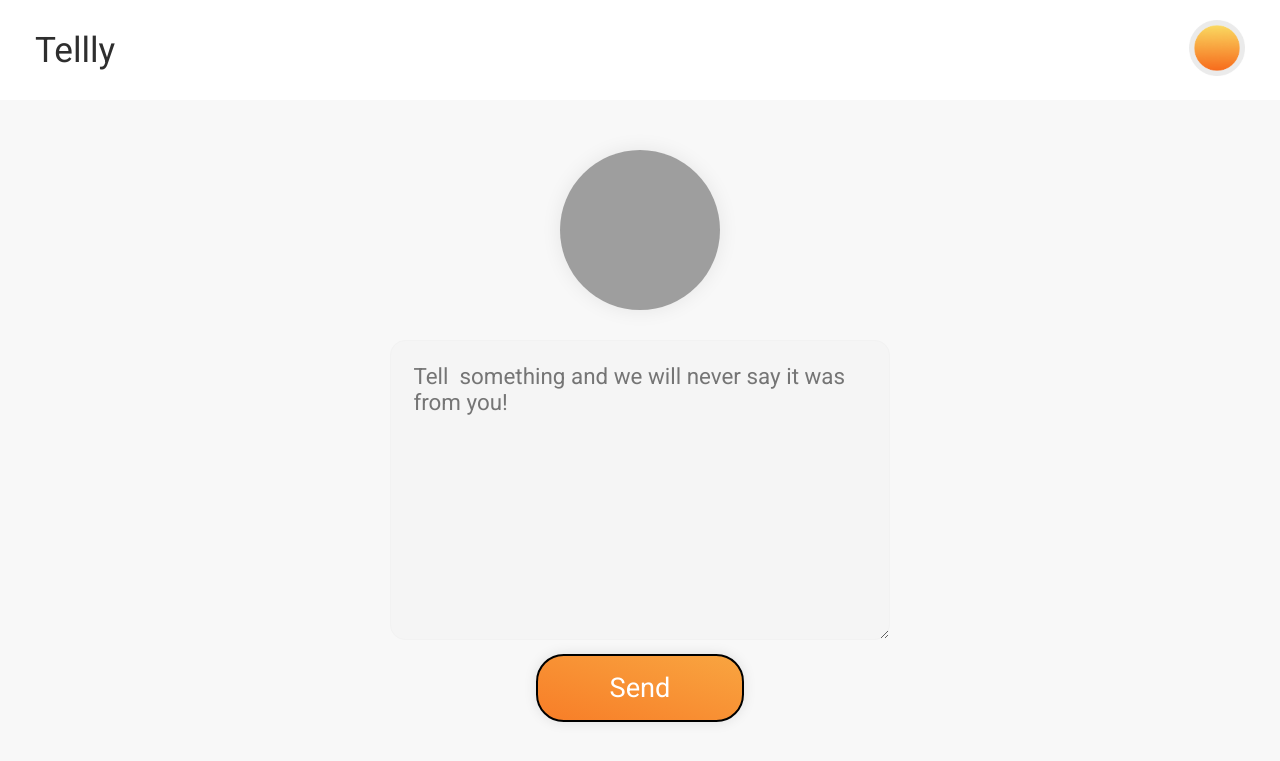
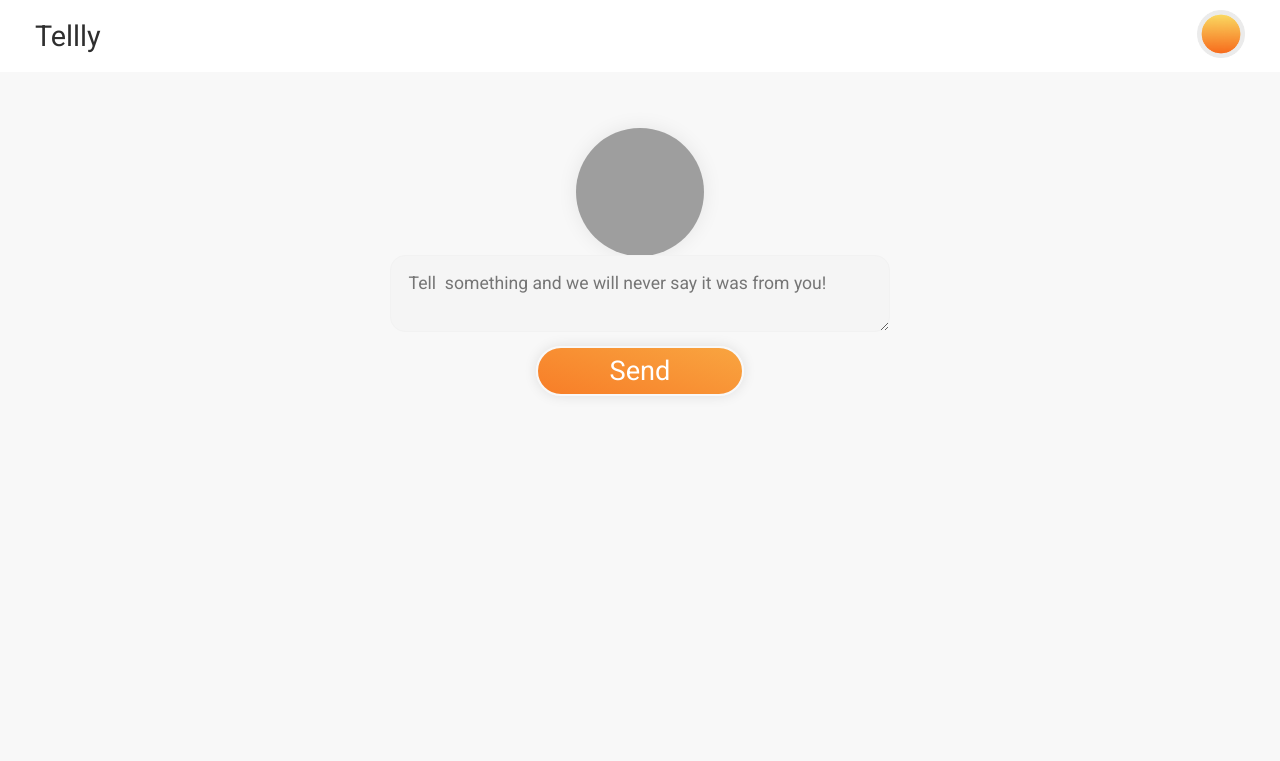
Before and after one commit to Sh4yy/Tellly, a Flask app: template templates/message.html in a window 1280 px wide. Shown: the top 761 px of the page. Run offline with Flask 2, Linux system fonts and the light colour scheme; the template is opened without the code that fills it, so the values that code supplies are empty; parts of the project's set-up code (start-up, migrations or seed data) failed here and were passed over; grey boxes are pictures that could not be loaded.

Commit message:
changed safari css

```diff
--- a/main.py
+++ b/main.py
@@ -13,8 +13,8 @@ def main():
     updater = init_telegram()
     app = init_app()
     app.register_blueprint(Routes.mod)
-    updater.start_polling()
-    app.run(host="0.0.0.0", port=80, debug=False)
+    # updater.start_polling()
+    app.run(host="0.0.0.0", port=8080, debug=False)
 
 
 if __name__ == '__main__':
--- a/static/css/index.css
+++ b/static/css/index.css
@@ -22,18 +22,18 @@ body {
 }
 
 .logo {
-    width: 3.5em;
-    height: 3.5em;
-    padding: 20px 35px;
+    width: 3em;
+    height: 3em;
+    padding: 10px 35px;
 }
 
 .app-name {
-    font-size: 2.2em;
+    font-size: 1.8em;
     font-family: 'Roboto';
     font-weight: 500;
     text-decoration: none;
     color: #2e2e2e;
-    padding: 20px 35px
+    padding: 10px 35px
 }
 
 .container {
@@ -49,9 +49,10 @@ body {
     background-position: center center;
     background-size: cover;
     background-repeat: no-repeat;
-    width: 10em;
-    height: 10em;
+    width: 8em;
+    height: 8em;
     border-radius: 50%;
+    margin-top: 20px;
     box-shadow: 0px 0px 20px rgba(0, 0, 0, 0.08);
 }
 
@@ -60,7 +61,7 @@ body {
     font-family: Roboto;
     font-style: normal;
     font-weight: 500;
-    font-size: 30px;
+    font-size: 1.2m;
     line-height: 42px;
     color: #606060;
 }
@@ -74,7 +75,6 @@ body {
 
 .inp-text {
     width: 80vw;
-    height: 60vw;
     max-width: 500px;
     max-height: 300px;
     background: #F5F5F5;
@@ -84,12 +84,13 @@ body {
     border-radius: 15px;
     padding: 0px 10px;
     margin: 0px 10px;
+    margin-top: -20px;
     font-family: Roboto;
     font-style: normal;
     font-weight: normal;
-    font-size: 1.4em;
+    font-size: 1.1em;
     padding: 1em;
-    /* line-height: px; */
+    -webkit-appearance: none;
 }
 
 .submit-btn {
@@ -97,13 +98,14 @@ body {
     top: 10px;
     display: block;
     width: 40%;
-    height: 20%;
+    height: 50px;
     margin-left: 30%;
     margin-right: 30%;
     background: linear-gradient(197.94deg, #FAD961 -133.21%, #F76B1C 147.36%);
     box-shadow: 0px 0px 13px rgba(0, 0, 0, 0.102582);
     border-radius: 27.625px;
     border-style: solid;
+    border-color: #F8F8F8;
     font-family: Roboto;
     font-style: normal;
     font-weight: 500;
```
Also changed, not shown: static/css/success.css (+5 -5 lines), static/images/profile/5f67f115979ebe694dd7878eb355ab4a.png (added).
